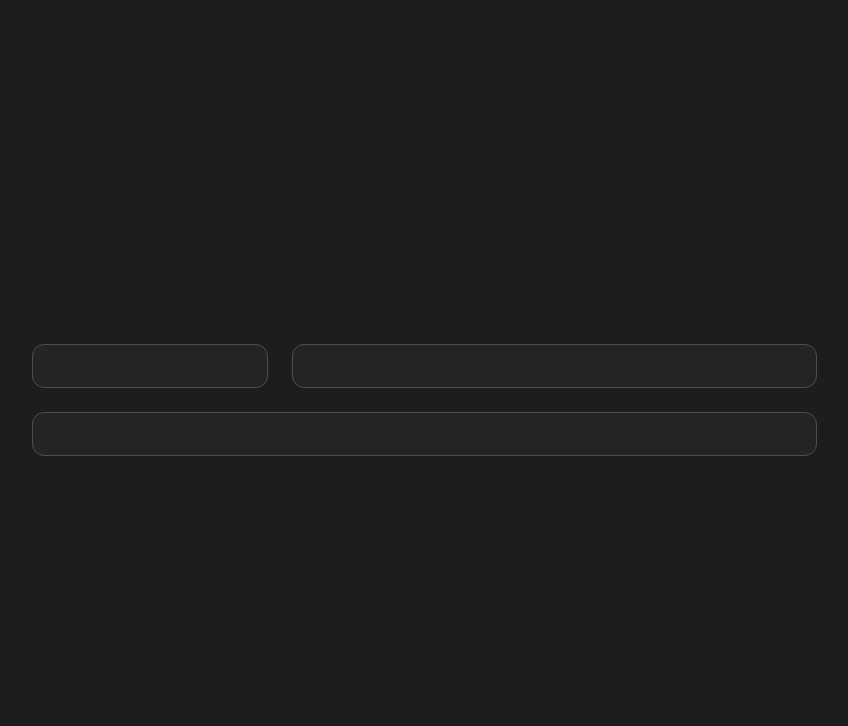
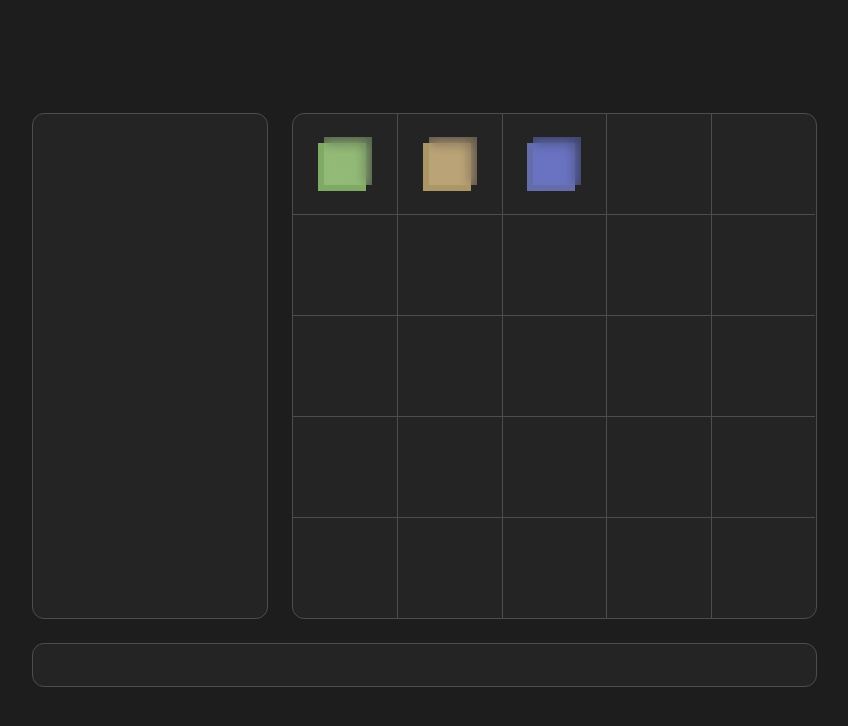
Before and after one commit to webowski/inventory-test, a Vue app: page / in a window 1280 px wide. Shown: the top 726 px of the page, without its empty margins (216-1064 px from the left). Built offline with nearby package versions, Linux system fonts and the light colour scheme.

Commit message:
Add inventory grid and items

```diff
--- a/src/App.vue
+++ b/src/App.vue
@@ -1,7 +1,31 @@
-<script setup></script>
+<script setup>
+import Item from './components/Item.vue'
+
+const items = [
+	{
+		type: 1,
+		quantity: 4
+	},
+	{
+		type: 2,
+		quantity: 2
+	},
+	{
+		type: 3,
+		quantity: 5
+	}
+]
+</script>
 
 <template>
 	<div class="profile"></div>
-	<div class="inventory"></div>
+	<div class="inventory">
+		<div class="inventory__cell" v-for="(cell, index) in 25" :key="index">
+			<Item
+				:data="items[index]"
+				v-if="items.length >= cell && items.length < 25"
+			/>
+		</div>
+	</div>
 	<div class="notification"></div>
 </template>
--- /dev/null
+++ b/src/components/Item.vue
@@ -0,0 +1,60 @@
+<template>
+	<div :class="`item item--type-${data.type}`">
+		{{ data.quantity }}
+	</div>
+</template>
+
+<script setup>
+const props = defineProps({
+	data: {
+		type: Object,
+		required: true
+	}
+})
+</script>
+
+<style lang="scss">
+@import '@/styles/base/mixins';
+
+.item {
+	width: 54px;
+	height: 54px;
+	position: relative;
+
+	&::before {
+		@include pseudoBlock(48px);
+		bottom: 0;
+		left: 0;
+		background-color: #7faa65;
+	}
+
+	&::after {
+		@include pseudoBlock(48px);
+		right: 0;
+		top: 0;
+		z-index: 1;
+		background-color: rgba(184, 217, 152, 0.35);
+		backdrop-filter: blur(6px);
+	}
+}
+
+.item--type-2 {
+	&::before {
+		background-color: #aa9765;
+	}
+
+	&::after {
+		background-color: rgba(217, 187, 152, 0.35);
+	}
+}
+
+.item--type-3 {
+	&::before {
+		background-color: #656caa;
+	}
+
+	&::after {
+		background: rgba(116, 129, 237, 0.35);
+	}
+}
+</style>
--- a/src/styles/base/layout.scss
+++ b/src/styles/base/layout.scss
@@ -36,6 +36,26 @@ body {
 	user-select: none;
 }
 
+.inventory__cell {
+	$cols-count: 5;
+	$rows-count: 5;
+	height: 100px;
+	box-sizing: content-box;
+	border-top: 1px solid var(--border);
+	border-left: 1px solid var(--border);
+	display: flex;
+	justify-content: center;
+	align-items: center;
+
+	&:nth-child(-n + #{$cols-count}) {
+		border-top: none;
+	}
+
+	&:nth-child(#{$rows-count}n + 1) {
+		border-left: none;
+	}
+}
+
 .notification {
 	@include box;
 	grid-column: span 2;
--- a/src/styles/index.scss
+++ b/src/styles/index.scss
@@ -3,6 +3,4 @@
 @import 'base/mixins';
 @import 'base/css-variables';
 @import 'base/text';
-
-// Components
 @import 'base/layout';
```
